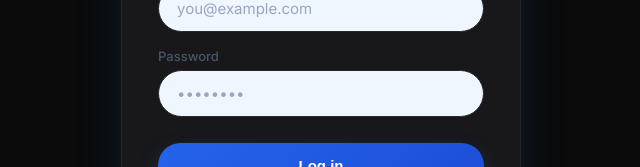
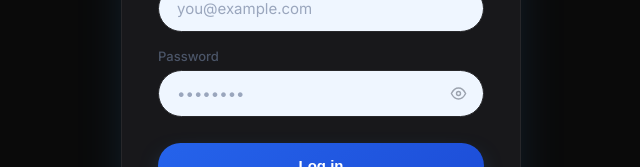
Before and after one commit to Reginald-Gideon/dream-chat-app, a React (Create React App) app: page / in a window 1280 px wide. Shown: the part 384-551 px from the top of the page, without its empty margins (319-959 px from the left). Built offline with nearby package versions, Linux system fonts and the light colour scheme.

Commit message:
Dark and light ui

```diff
--- a/src/css/LoginPage.css
+++ b/src/css/LoginPage.css
@@ -103,6 +103,49 @@
   transition: border-color 0.15s ease, box-shadow 0.15s ease, background 0.15s ease;
 }
 
+.password-input-wrap {
+  position: relative;
+  width: 100%;
+}
+
+.password-input-wrap .login-input {
+  width: 100%;
+  padding-right: 52px;
+}
+
+.password-visibility-toggle {
+  position: absolute;
+  top: 50%;
+  right: 8px;
+  width: 36px;
+  height: 36px;
+  display: grid;
+  place-items: center;
+  padding: 0;
+  color: var(--gray-neutral);
+  background: transparent;
+  border: 0;
+  border-radius: 50%;
+  cursor: pointer;
+  transform: translateY(-50%);
+  transition: color 0.15s ease, background-color 0.15s ease;
+}
+
+.password-visibility-toggle:hover {
+  color: var(--blue-primary);
+  background: rgba(37, 99, 235, 0.1);
+}
+
+.password-visibility-toggle svg {
+  width: 19px;
+  height: 19px;
+}
+
+.password-visibility-toggle:focus-visible {
+  outline: 2px solid var(--blue-primary);
+  outline-offset: 1px;
+}
+
 .login-input::placeholder {
   color: #9AA6BD;
 }
--- a/src/pages/Layout.jsx
+++ b/src/pages/Layout.jsx
@@ -22,15 +22,6 @@ const BellIcon = () => (
   <svg width="20" height="20" viewBox="0 0 24 24" fill="none" stroke="currentColor" strokeWidth="2" strokeLinecap="round" strokeLinejoin="round">
     <path d="M18 8A6 6 0 0 0 6 8c0 7-3 9-3 9h18s-3-2-3-9" />
     <path d="M13.73 21a2 2 0 0 1-3.46 0" />
-  </svg>
-);
-
-const GroupIcon = () => (
-  <svg width="20" height="20" viewBox="0 0 24 24" fill="none" stroke="currentColor" strokeWidth="2" strokeLinecap="round" strokeLinejoin="round">
-    <path d="M17 21v-2a4 4 0 0 0-4-4H5a4 4 0 0 0-4 4v2" />
-    <circle cx="9" cy="7" r="4" />
-    <path d="M23 21v-2a4 4 0 0 0-3-3.87" />
-    <path d="M16 3.13a4 4 0 0 1 0 7.75" />
   </svg>
 );
 
--- a/src/pages/LoginPage.jsx
+++ b/src/pages/LoginPage.jsx
@@ -4,6 +4,7 @@ import "../css/LoginPage.css"; // reuse the same styles
 export default function LoginPage() {
   const [email, setEmail] = useState("");
   const [password, setPassword] = useState("");
+  const [showPassword, setShowPassword] = useState(false);
   const [error, setError] = useState("");
   const [isLoading, setIsLoading] = useState(false);
 
@@ -66,15 +67,38 @@ export default function LoginPage() {
           />
 
           <label className="login-label" htmlFor="password">Password</label>
+          <div className="password-input-wrap">
             <input
               id="password"
-            type="password"
+              type={showPassword ? "text" : "password"}
               className="login-input"
               value={password}
               onChange={(e) => setPassword(e.target.value)}
               placeholder="••••••••"
               autoComplete="current-password"
             />
+            <button
+              type="button"
+              className="password-visibility-toggle"
+              onClick={() => setShowPassword((visible) => !visible)}
+              aria-label={showPassword ? "Hide password" : "Show password"}
+              aria-pressed={showPassword}
+            >
+              {showPassword ? (
+                <svg viewBox="0 0 24 24" aria-hidden="true" fill="none" stroke="currentColor" strokeWidth="1.8" strokeLinecap="round" strokeLinejoin="round">
+                  <path d="M3 3l18 18" />
+                  <path d="M10.6 10.6a2 2 0 0 0 2.8 2.8" />
+                  <path d="M9.9 5.2A10.8 10.8 0 0 1 12 5c5.5 0 9 7 9 7a15.7 15.7 0 0 1-3 3.8" />
+                  <path d="M6.2 6.2C4.1 7.6 3 12 3 12s3.5 7 9 7a9.7 9.7 0 0 0 3-.5" />
+                </svg>
+              ) : (
+                <svg viewBox="0 0 24 24" aria-hidden="true" fill="none" stroke="currentColor" strokeWidth="1.8" strokeLinecap="round" strokeLinejoin="round">
+                  <path d="M3 12s3.5-7 9-7 9 7 9 7-3.5 7-9 7-9-7-9-7Z" />
+                  <circle cx="12" cy="12" r="2.5" />
+                </svg>
+              )}
+            </button>
+          </div>
 
           {error && <p className="login-error">{error}</p>}
 
--- a/src/pages/SignupPage.jsx
+++ b/src/pages/SignupPage.jsx
@@ -5,6 +5,7 @@ export default function SignupPage() {
   const [username, setUsername] = useState("");
   const [email, setEmail] = useState("");
   const [password, setPassword] = useState("");
+  const [showPassword, setShowPassword] = useState(false);
   const [error, setError] = useState("");
   const [isLoading, setIsLoading] = useState(false);
 
@@ -76,15 +77,38 @@ export default function SignupPage() {
           />
 
           <label className="login-label" htmlFor="password">Password</label>
+          <div className="password-input-wrap">
             <input
               id="password"
-            type="password"
+              type={showPassword ? "text" : "password"}
               className="login-input"
               value={password}
               onChange={(e) => setPassword(e.target.value)}
               placeholder="••••••••"
               autoComplete="new-password"
             />
+            <button
+              type="button"
+              className="password-visibility-toggle"
+              onClick={() => setShowPassword((visible) => !visible)}
+              aria-label={showPassword ? "Hide password" : "Show password"}
+              aria-pressed={showPassword}
+            >
+              {showPassword ? (
+                <svg viewBox="0 0 24 24" aria-hidden="true" fill="none" stroke="currentColor" strokeWidth="1.8" strokeLinecap="round" strokeLinejoin="round">
+                  <path d="M3 3l18 18" />
+                  <path d="M10.6 10.6a2 2 0 0 0 2.8 2.8" />
+                  <path d="M9.9 5.2A10.8 10.8 0 0 1 12 5c5.5 0 9 7 9 7a15.7 15.7 0 0 1-3 3.8" />
+                  <path d="M6.2 6.2C4.1 7.6 3 12 3 12s3.5 7 9 7a9.7 9.7 0 0 0 3-.5" />
+                </svg>
+              ) : (
+                <svg viewBox="0 0 24 24" aria-hidden="true" fill="none" stroke="currentColor" strokeWidth="1.8" strokeLinecap="round" strokeLinejoin="round">
+                  <path d="M3 12s3.5-7 9-7 9 7 9 7-3.5 7-9 7-9-7-9-7Z" />
+                  <circle cx="12" cy="12" r="2.5" />
+                </svg>
+              )}
+            </button>
+          </div>
 
           {error && <p className="login-error">{error}</p>}
 
```
Lines whose indentation alone changed are shown as unchanged.
